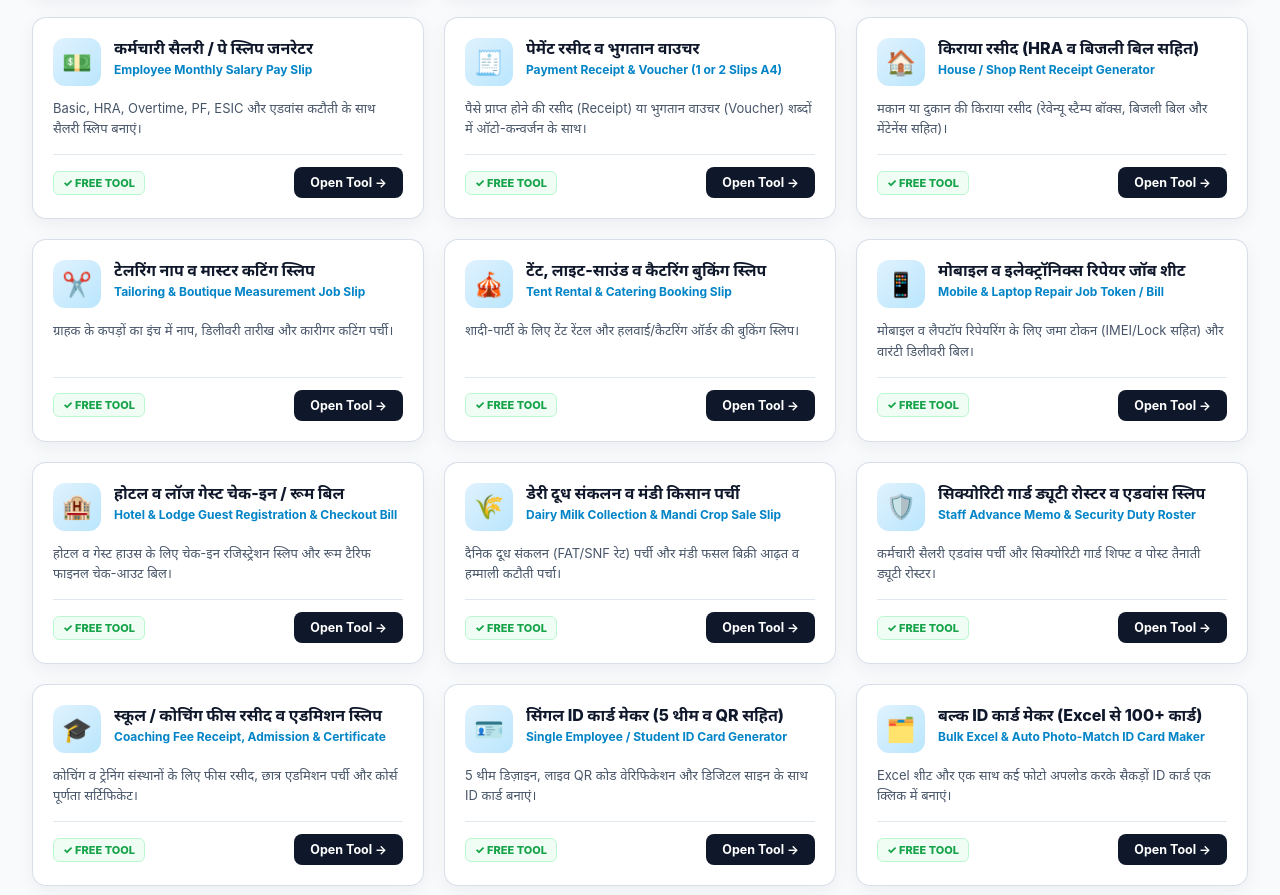
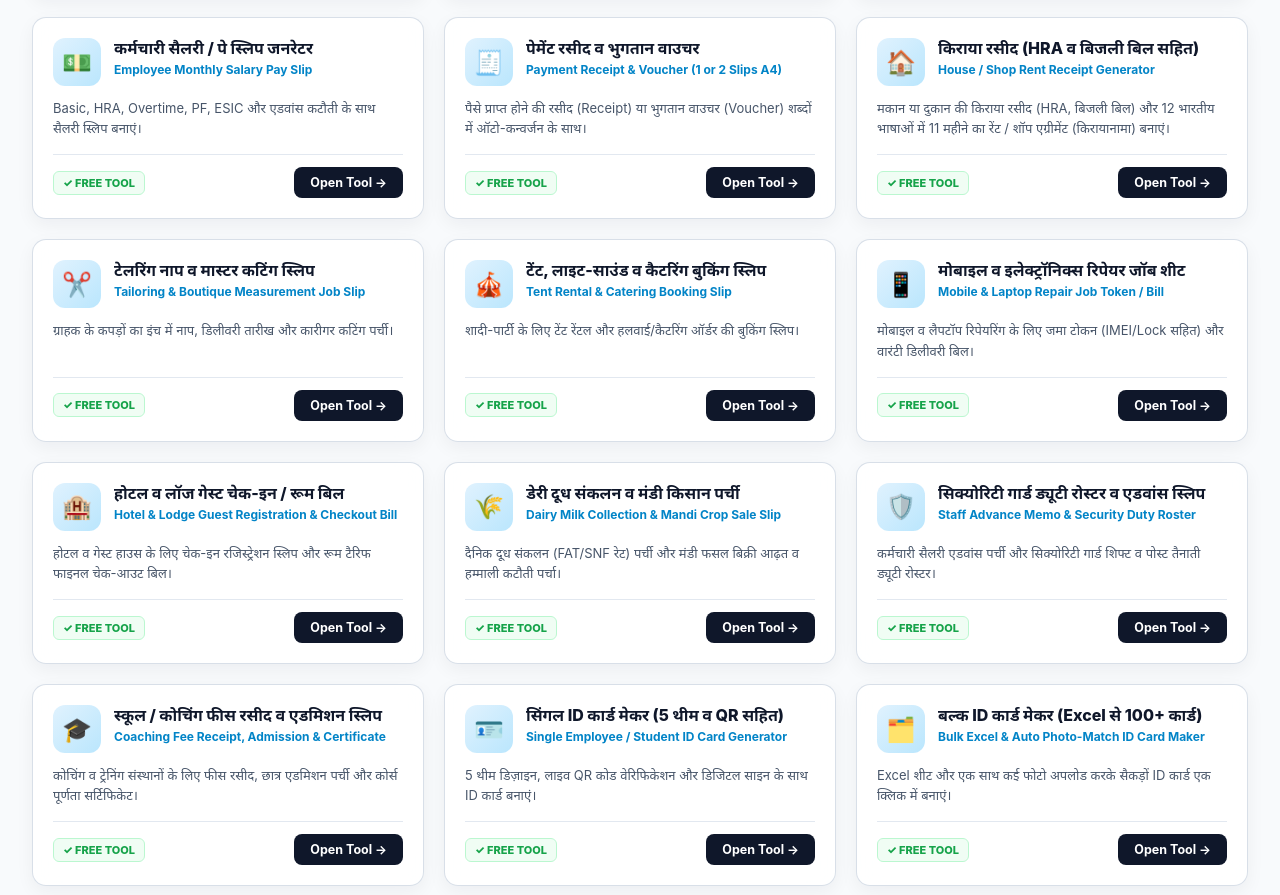
Before and after one commit to amartomar700/kaamkajbills, a plain HTML site: page index.html in a window 1280 px wide. Shown: the part 905-1800 px from the top of the page. Drawn offline with Linux system fonts and the light colour scheme.

Commit message:
Update index.html

```diff
--- a/index.html
+++ b/index.html
@@ -514,7 +514,7 @@ const TOOLS_DATA = [
   { file: 'beauty-parlour-salon-bill.html', cat: 'BILLING', icon: '💄', hi: 'ब्यूटी पार्लर व सैलून बिल / बुकिंग', en: 'Beauty Parlour Service Bill & Bridal Booking', desc: 'सैलून सर्विस बिल और ब्राइडल/पार्टी मेकअप अपॉइंटमेंट बुकिंग स्लिप।', keys: 'beauty parlour salon bridal makeup facial' },
   { file: 'salary-pay-slip.html', cat: 'SLIPS', icon: '💵', hi: 'कर्मचारी सैलरी / पे स्लिप जनरेटर', en: 'Employee Monthly Salary Pay Slip', desc: 'Basic, HRA, Overtime, PF, ESIC और एडवांस कटौती के साथ सैलरी स्लिप बनाएं।', keys: 'salary pay slip payslip employee wage' },
   { file: 'paymet-slip-rasid.html', cat: 'SLIPS', icon: '🧾', hi: 'पेमेंट रसीद व भुगतान वाउचर', en: 'Payment Receipt & Voucher (1 or 2 Slips A4)', desc: 'पैसे प्राप्त होने की रसीद (Receipt) या भुगतान वाउचर (Voucher) शब्दों में ऑटो-कन्वर्जन के साथ।', keys: 'payment receipt voucher cash rasid' },
-  { file: 'rent-receipt-generator.html', cat: 'SLIPS', icon: '🏠', hi: 'किराया रसीद (HRA व बिजली बिल सहित)', en: 'House / Shop Rent Receipt Generator', desc: 'मकान या दुकान की किराया रसीद (रेवेन्यू स्टैम्प बॉक्स, बिजली बिल और मेंटेनेंस सहित)।', keys: 'rent receipt landlord tenant hra house shop' },
+  { file: 'rent-receipt-generator.html', cat: 'SLIPS', icon: '🏠', hi: 'किराया रसीद (HRA व बिजली बिल सहित)', en: 'House / Shop Rent Receipt Generator', desc: 'मकान या दुकान की किराया रसीद (HRA, बिजली बिल) और 12 भारतीय भाषाओं में 11 महीने का रेंट / शॉप एग्रीमेंट (किरायानामा) बनाएं।', keys: 'rent receipt agreement kirayanama landlord tenant hra house shop 11 months' },
   { file: 'tailoring-measurement-job-slip.html', cat: 'SLIPS', icon: '✂️', hi: 'टेलरिंग नाप व मास्टर कटिंग स्लिप', en: 'Tailoring & Boutique Measurement Job Slip', desc: 'ग्राहक के कपड़ों का इंच में नाप, डिलीवरी तारीख और कारीगर कटिंग पर्ची।', keys: 'tailor tailoring boutique measurement cutting cloth' },
   { file: 'catering-rental-booking-slip.html', cat: 'SLIPS', icon: '🎪', hi: 'टेंट, लाइट-साउंड व कैटरिंग बुकिंग स्लिप', en: 'Tent Rental & Catering Booking Slip', desc: 'शादी-पार्टी के लिए टेंट रेंटल और हलवाई/कैटरिंग ऑर्डर की बुकिंग स्लिप।', keys: 'catering tent halwai rental lights sound booking' },
   { file: 'mobile-electronics-repair.html', cat: 'SLIPS', icon: '📱', hi: 'मोबाइल व इलेक्ट्रॉनिक्स रिपेयर जॉब शीट', en: 'Mobile & Laptop Repair Job Token / Bill', desc: 'मोबाइल व लैपटॉप रिपेयरिंग के लिए जमा टोकन (IMEI/Lock सहित) और वारंटी डिलीवरी बिल।', keys: 'mobile laptop electronics repair job sheet token imei' },
```
